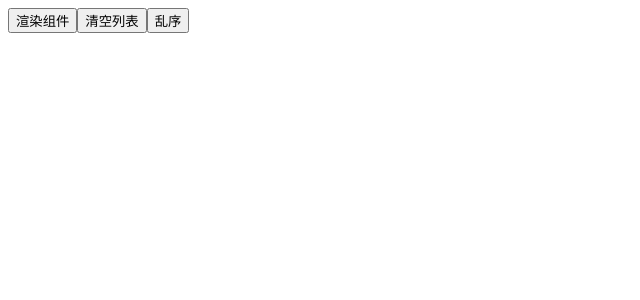
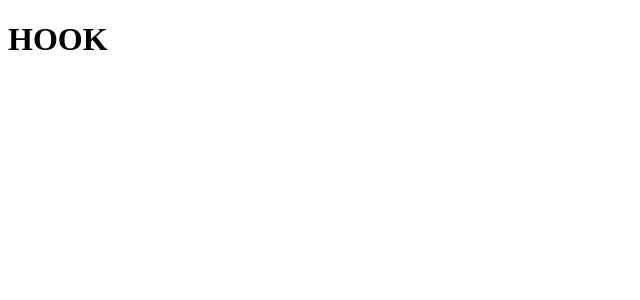
Before and after one commit to JiangHaoLiuGit/react-newCK, a React (Create React App) app: page / in a window 1280 px wide. Shown: the top 300 px of the page, without its empty margins (0-640 px from the left). Built offline with nearby package versions, Linux system fonts and the light colour scheme.

Commit message:
hook简介

```diff
--- a/src/App.js
+++ b/src/App.js
@@ -1,5 +1,5 @@
 import React from 'react'
-import Test from './view/Profiler'
+import Test from './view/HOOK'
 
 export default class App extends React.Component{
     render(){
--- /dev/null
+++ b/src/view/HOOK/index.js
@@ -0,0 +1,11 @@
+import React, { Component } from 'react'
+
+export default class Test extends Component {
+  render() {
+    return (
+      <div>
+        <h1>HOOK</h1>
+      </div>
+    )
+  }
+}
```
Also changed, not shown: 1 other file (tests, documents, lock files or other folders).
